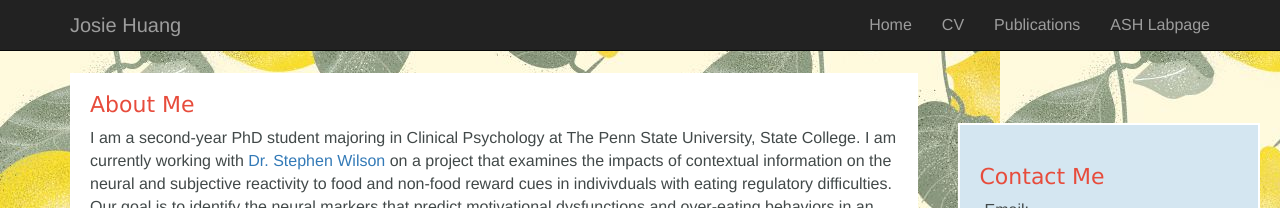
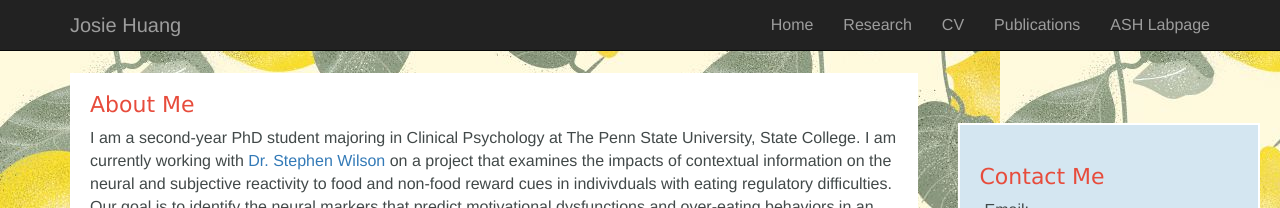
Before and after one commit to josie-shuang/josie-shuang.github.io, a Jekyll site: the page built from index.html, in a window 1280 px wide. Shown: the top 208 px of the page. Built offline with Jekyll 4.4.1, drawn with Linux system fonts in a browser that asks for light colours.

Commit message:
Update _config.yml

```diff
--- a/_config.yml
+++ b/_config.yml
@@ -29,6 +29,8 @@ navbar-title: Josie Huang
 navbar-links:
 - title: Home
   url: index.html
+- title: Research
+  url: research.html
 - title: CV
   url: /files/CV_8-10-18.pdf
 - title: Publications
```
